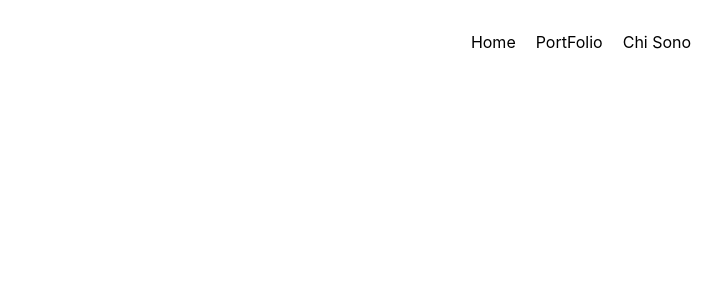
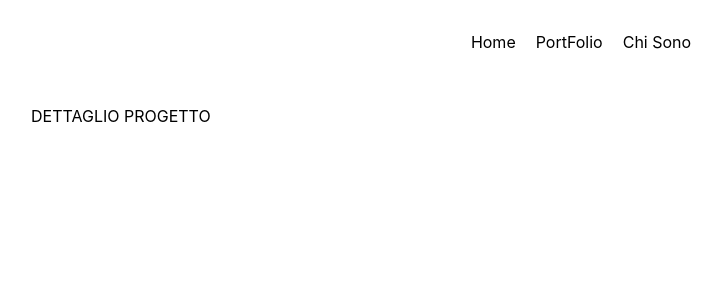
Before and after one commit to FedeAle1525/vite-boolfolio, a Vue app: page /projects/1 in a window 1280 px wide. Shown: the top 300 px of the page, without its empty margins (59-781 px from the left). Built offline with nearby package versions, Linux system fonts and the light colour scheme.

Commit message:
FEAT create Route for Component 'PortfolioShow' ... ... in Router

```diff
--- /dev/null
+++ b/src/pages/PortfolioShow.vue
@@ -0,0 +1,15 @@
+<script>
+
+export default {
+
+
+}
+</script>
+
+<template>
+  <div class="container">
+    DETTAGLIO PROGETTO
+  </div>
+</template>
+
+<style lang="scss" scoped></style>
--- a/src/router.js
+++ b/src/router.js
@@ -2,6 +2,7 @@
 import { createRouter, createWebHistory } from 'vue-router'
 import Home from './pages/Home.vue'
 import Portfolio from './pages/Portfolio.vue'
+import PortfolioShow from './pages/PortfolioShow.vue'
 import About from './pages/About.vue'
 
 // 2 - Creazione del Router
@@ -28,6 +29,12 @@ const router = createRouter({
       path: '/about',
       name: 'about',
       component: About
+    },
+
+    {
+      path: '/projects/:slug',
+      name: 'portofolio.show',
+      component: PortfolioShow
     }
   ]
 })
```
